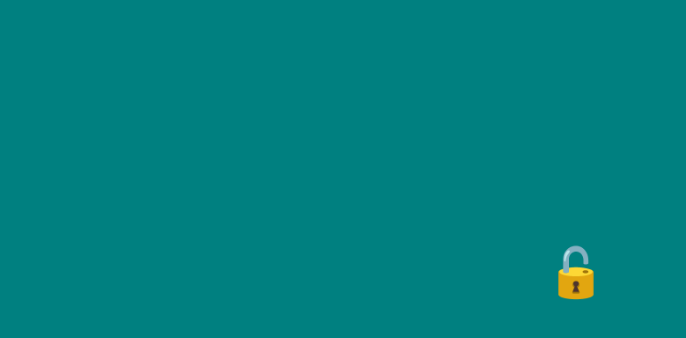
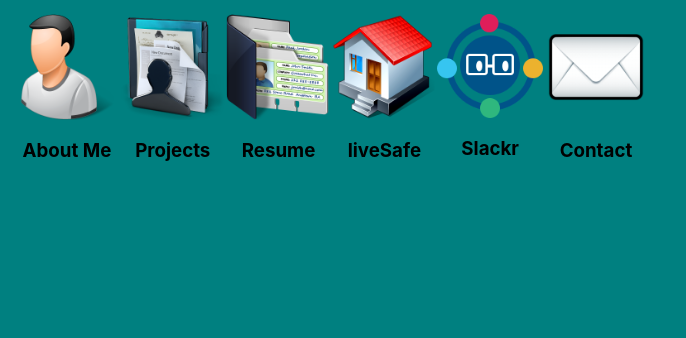
Before and after one commit to thirdeyeclub/letter, a React (Create React App) app in the folder client/: page / in a window 1280 px wide. Shown: the top 338 px of the page, without its empty margins (0-686 px from the left). Built offline with nearby package versions, Linux system fonts and the light colour scheme.

Commit message:
configerd to development

```diff
--- a/client/src/App.js
+++ b/client/src/App.js
@@ -8,7 +8,7 @@
   render() {
     return (
     <>
-    <Soon/>
+    <Desktop/>
     </>
     );
   }
```
